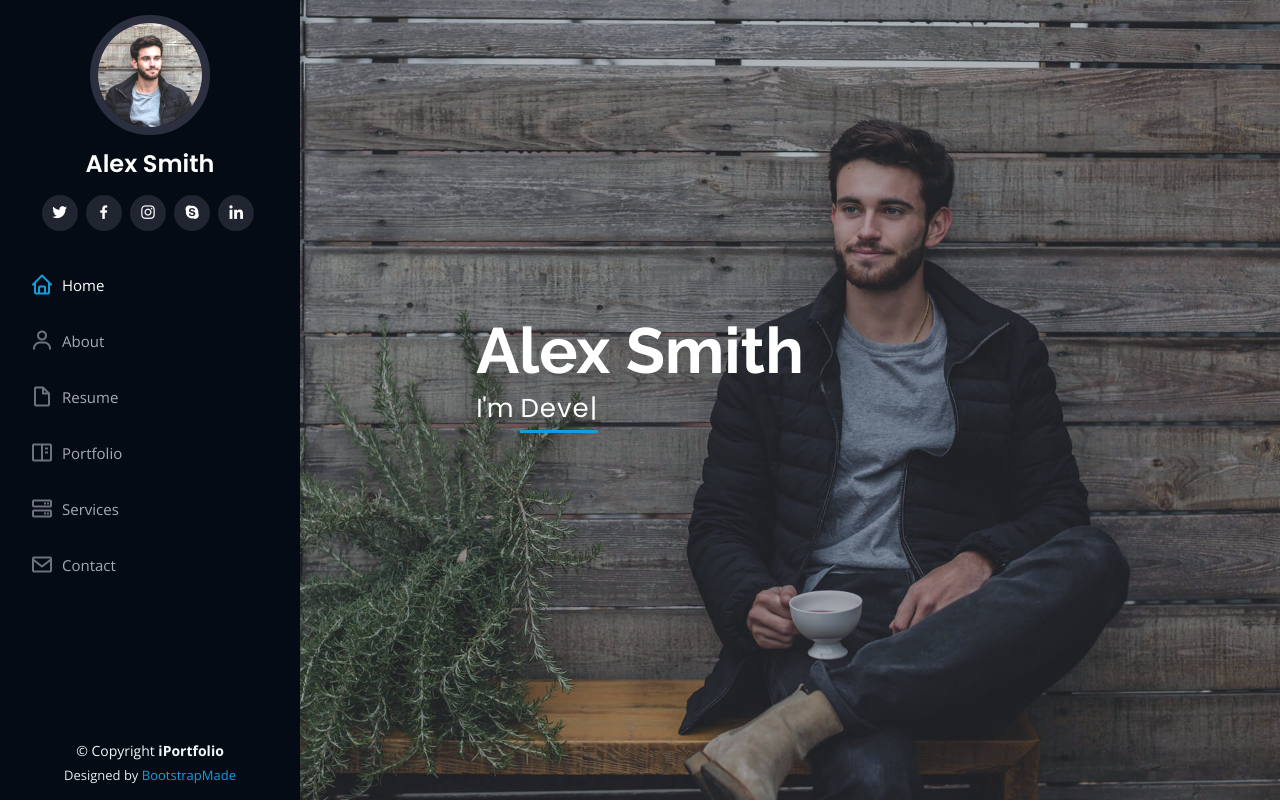
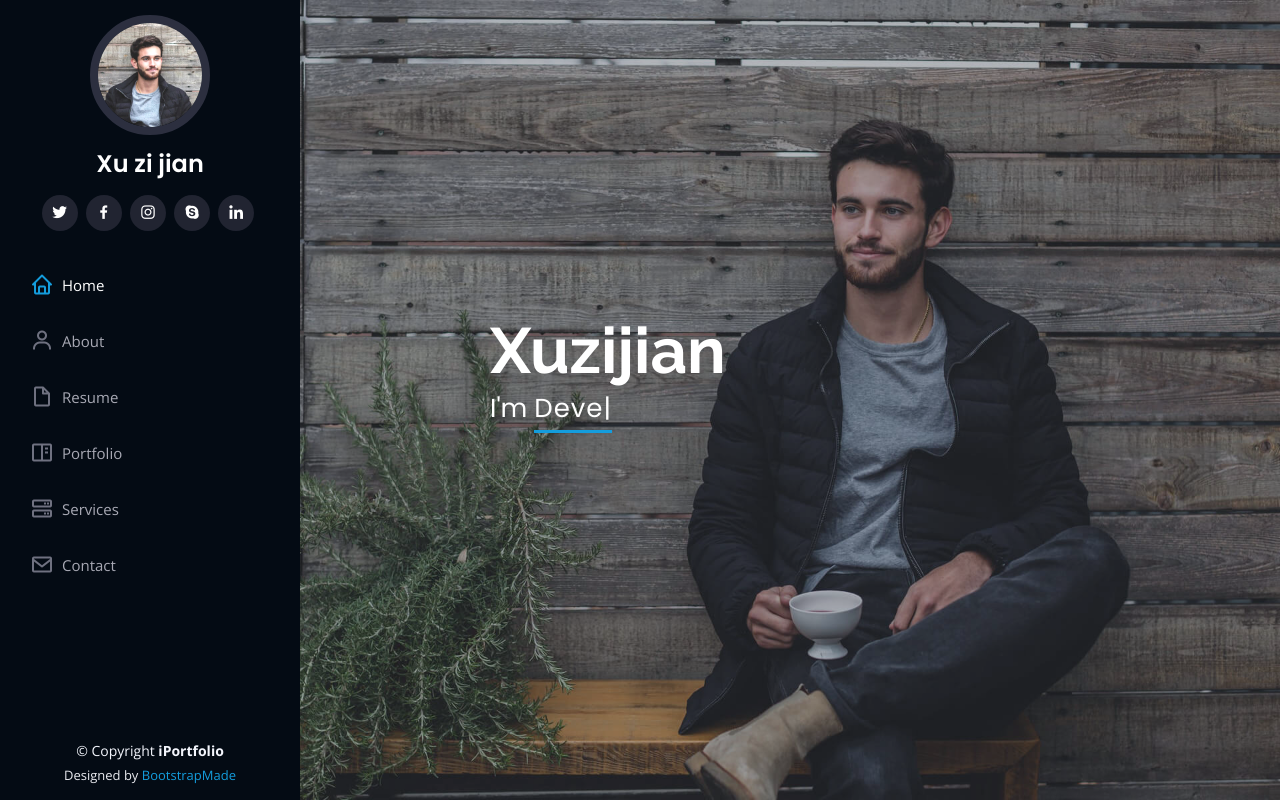
Before and after one commit to sereinalw/sereinalw.github.io, a plain HTML site: page index.html in a window 1280 px wide. Shown: the top 802 px of the page. Drawn offline with nearby package versions, Linux system fonts and the light colour scheme.

Commit message:
test commit

```diff
--- a/index.html
+++ b/index.html
@@ -47,7 +47,7 @@
 
       <div class="profile">
         <img src="assets/img/profile-img.jpg" alt="" class="img-fluid rounded-circle">
-        <h1 class="text-light"><a href="index.html">Alex Smith</a></h1>
+        <h1 class="text-light"><a href="index.html">Xu zi jian</a></h1>
         <div class="social-links mt-3 text-center">
           <a href="#" class="twitter"><i class="bx bxl-twitter"></i></a>
           <a href="#" class="facebook"><i class="bx bxl-facebook"></i></a>
@@ -73,7 +73,7 @@
   <!-- ======= Hero Section ======= -->
   <section id="hero" class="d-flex flex-column justify-content-center align-items-center">
     <div class="hero-container" data-aos="fade-in">
-      <h1>Alex Smith</h1>
+      <h1>Xuzijian</h1>
       <p>I'm <span class="typed" data-typed-items="Designer, Developer, Freelancer, Photographer"></span></p>
     </div>
   </section><!-- End Hero -->
```
